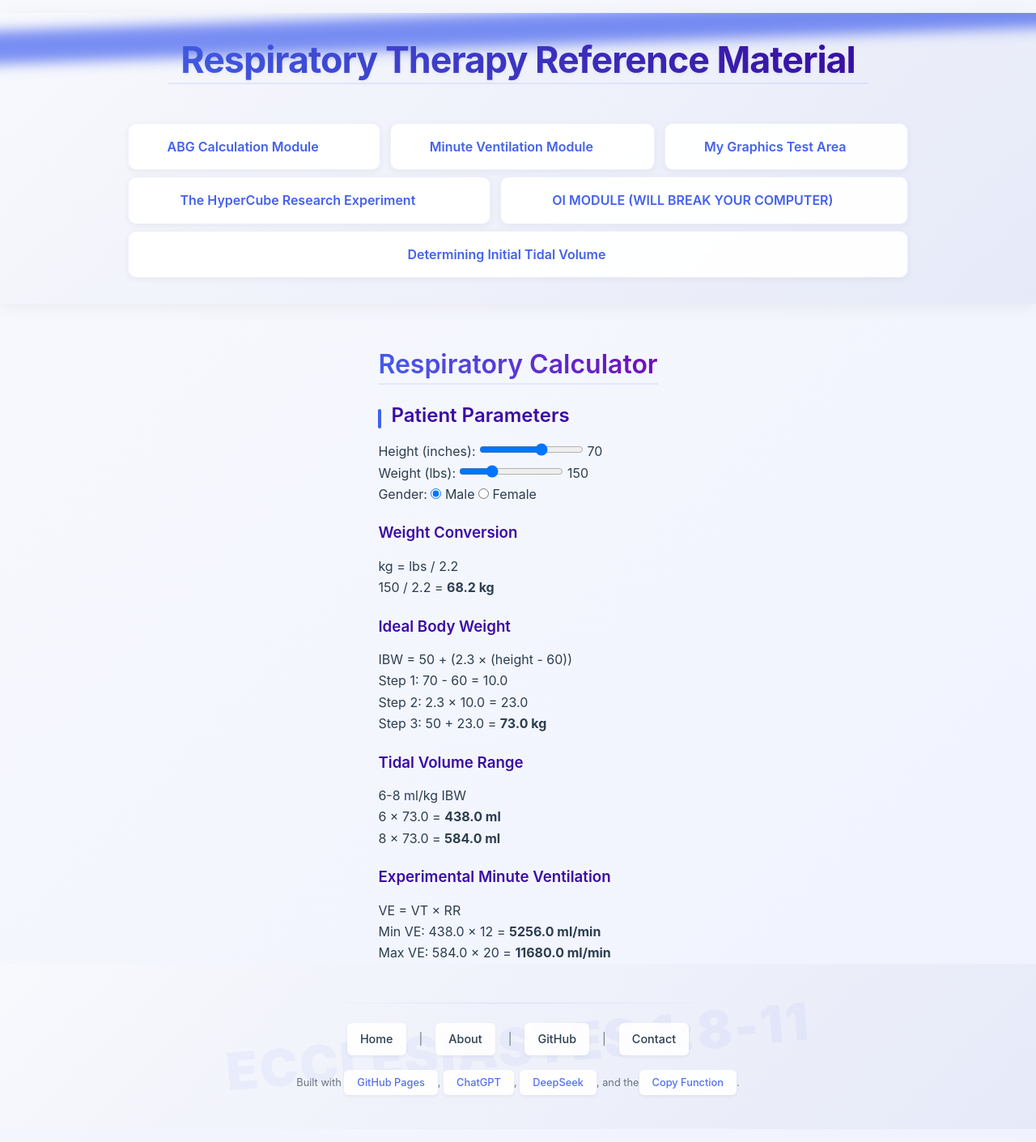
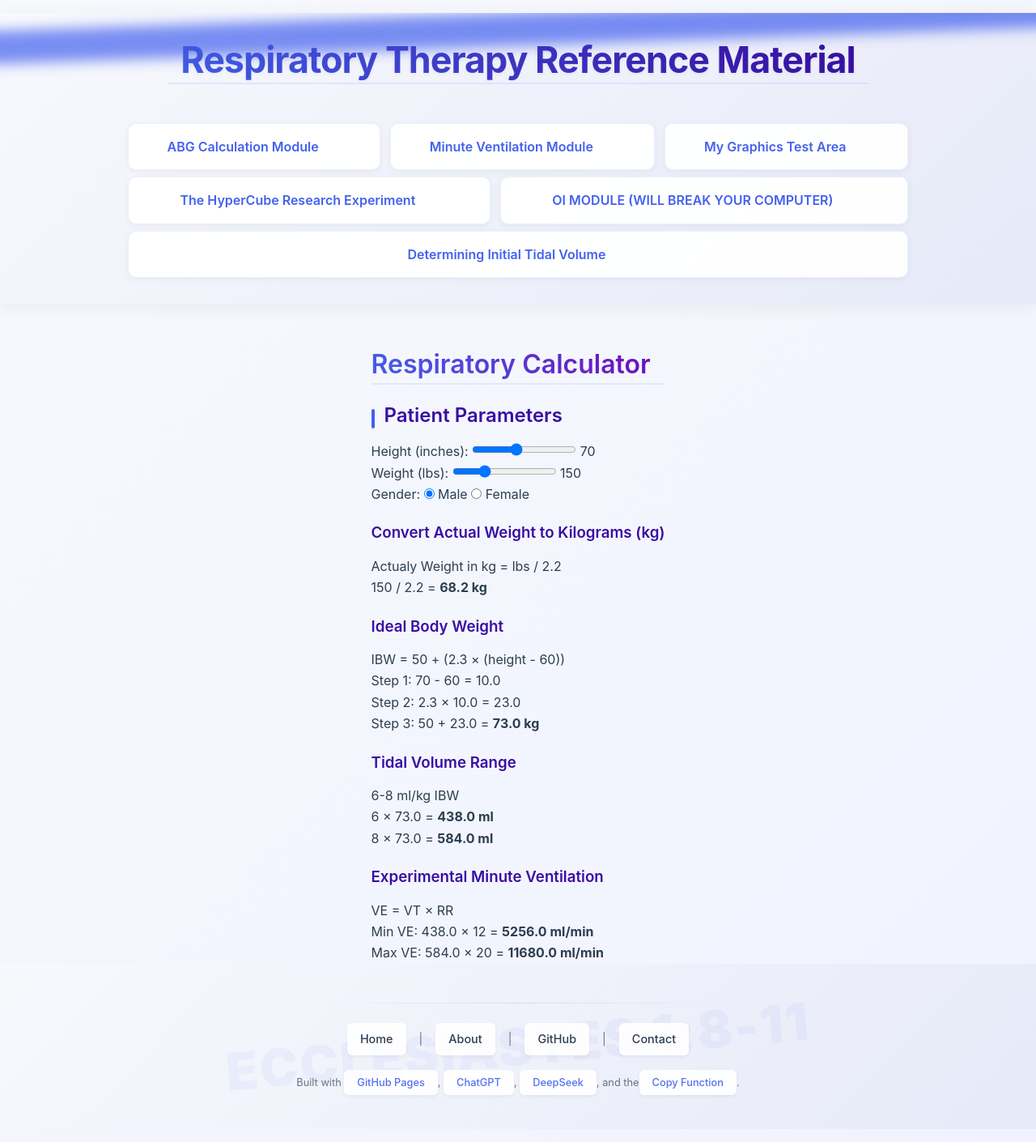
Before and after one commit to ZBZFirst/info, a Jekyll site: the page built from quiz3/VTCalculator.md, in a window 1280 px wide. Shown: the whole page at 81% size. Built offline with Jekyll 4.4.1, drawn with Linux system fonts in a browser that asks for light colours.

Commit message:
Update VTCalculator.md

```diff
--- a/quiz3/VTCalculator.md
+++ b/quiz3/VTCalculator.md
@@ -11,7 +11,7 @@ title: Respiratory Calculator
 
     <div class="slider-container">
       <label for="height">Height (inches):</label>
-      <input type="range" id="height" min="48" max="84" value="70" step="0.1">
+      <input type="range" id="height" min="60" max="84" value="70" step="0.1">
       <span id="height-value">70</span>
     </div>
 
@@ -33,9 +33,9 @@ title: Respiratory Calculator
   <div class="results-section">
     <!-- Weight Conversion -->
     <div class="calculation-container">
-      <h3>Weight Conversion</h3>
+      <h3>Convert Actual Weight to Kilograms (kg)</h3>
       <div class="formula-box">
-        <p>kg = lbs / 2.2</p>
+        <p>Actualy Weight in kg = lbs / 2.2</p>
         <p id="weight-conversion-steps">Calculating...</p>
       </div>
     </div>
```
